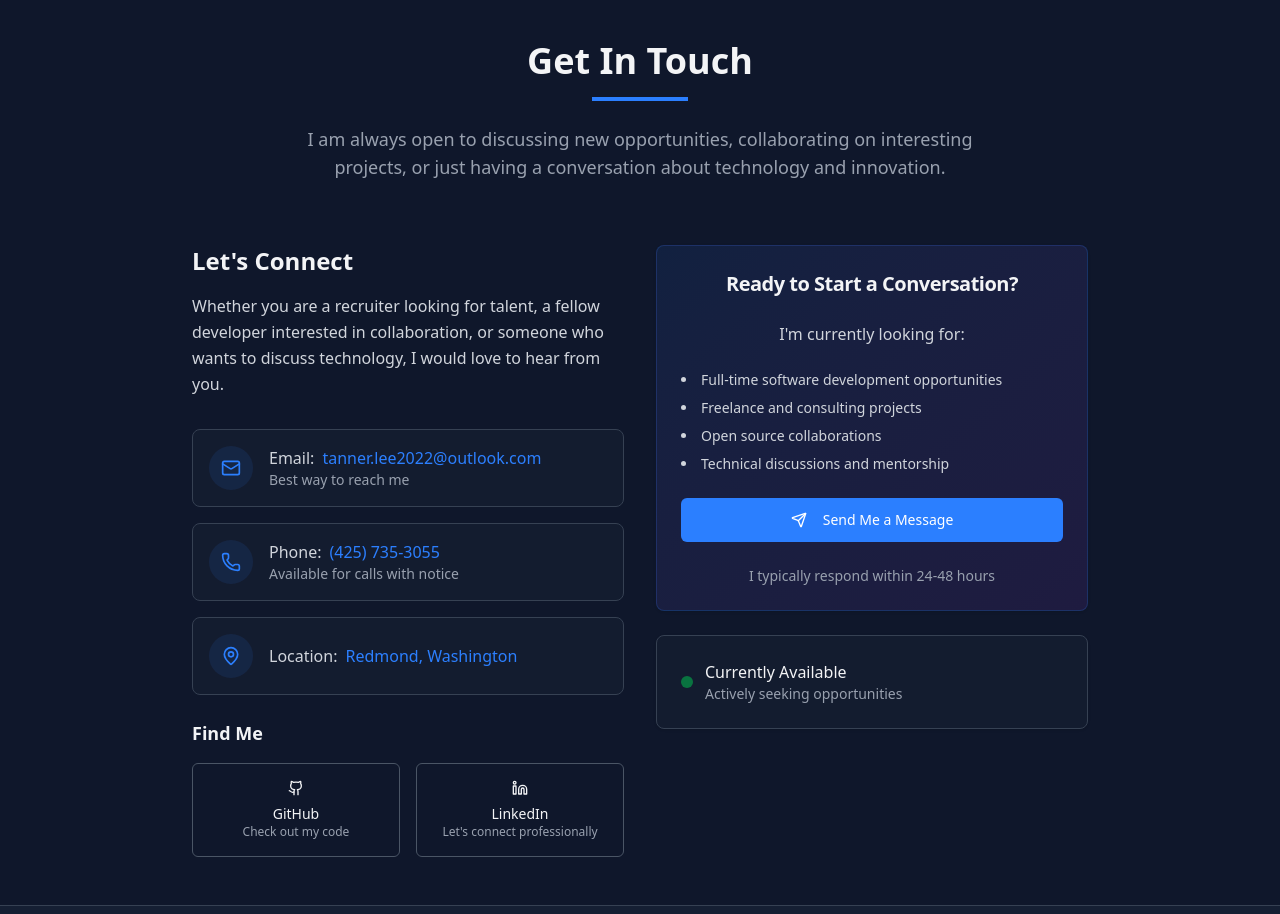
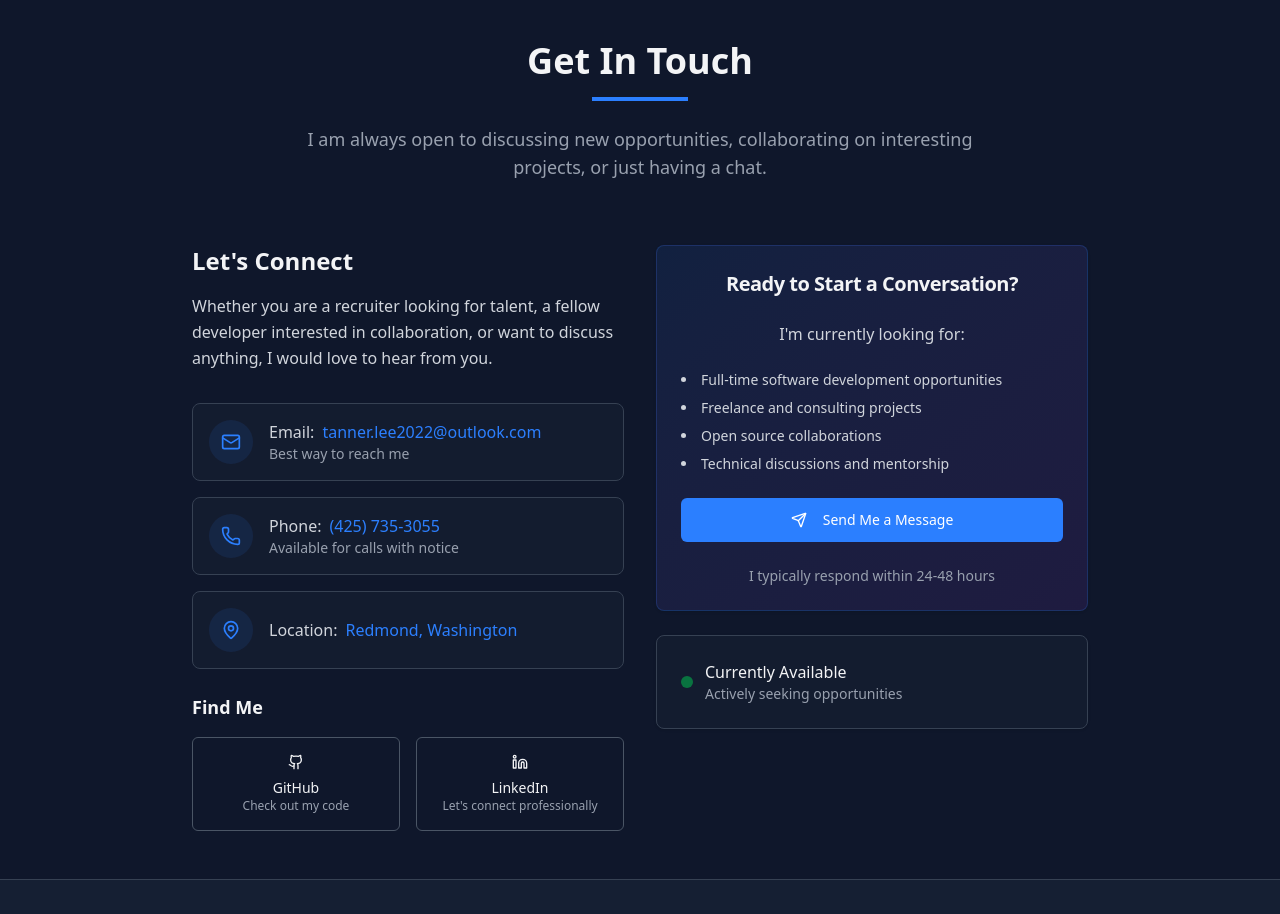
Before and after one commit to tannerlee119/Tanner-Lee-Personal-Portfolio, a Next.js app: page / in a window 1280 px wide. Shown: the part 8080-8994 px from the top of the page. Built offline with nearby package versions, Linux system fonts and the light colour scheme.

Commit message:
Refine text in Contact component for a more conversational tone by simplifying phrases and enhancing clarity.

```diff
--- a/src/components/contact.tsx
+++ b/src/components/contact.tsx
@@ -53,7 +53,7 @@ export function Contact() {
           <div className="w-24 h-1 bg-blue-500 mx-auto mb-6"></div>
           <p className="text-gray-400 max-w-2xl mx-auto text-lg">
             I am always open to discussing new opportunities, collaborating on interesting projects,
-            or just having a conversation about technology and innovation.
+            or just having a chat.
           </p>
         </div>
 
@@ -66,7 +66,7 @@ export function Contact() {
               </h3>
               <p className="text-gray-300 leading-relaxed mb-8">
                 Whether you are a recruiter looking for talent, a fellow developer interested in collaboration,
-                or someone who wants to discuss technology, I would love to hear from you.
+                or want to discuss anything, I would love to hear from you.
               </p>
             </div>
 
```
